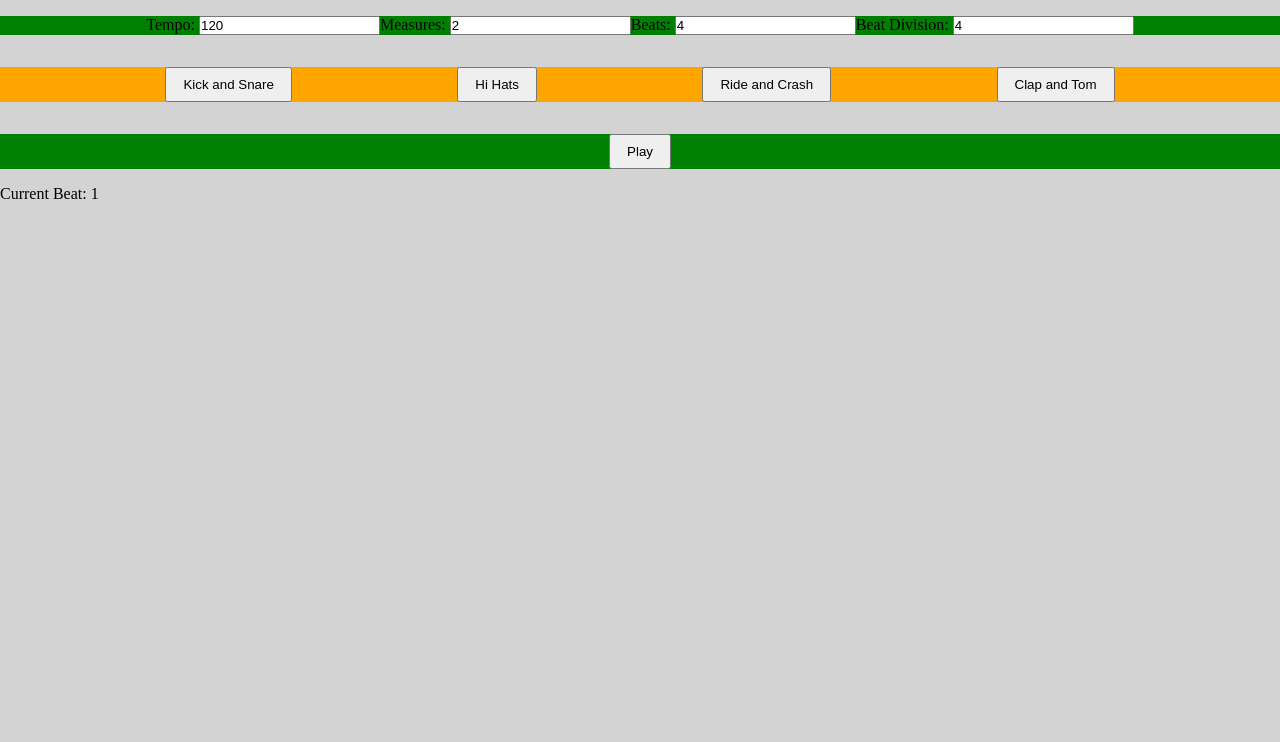
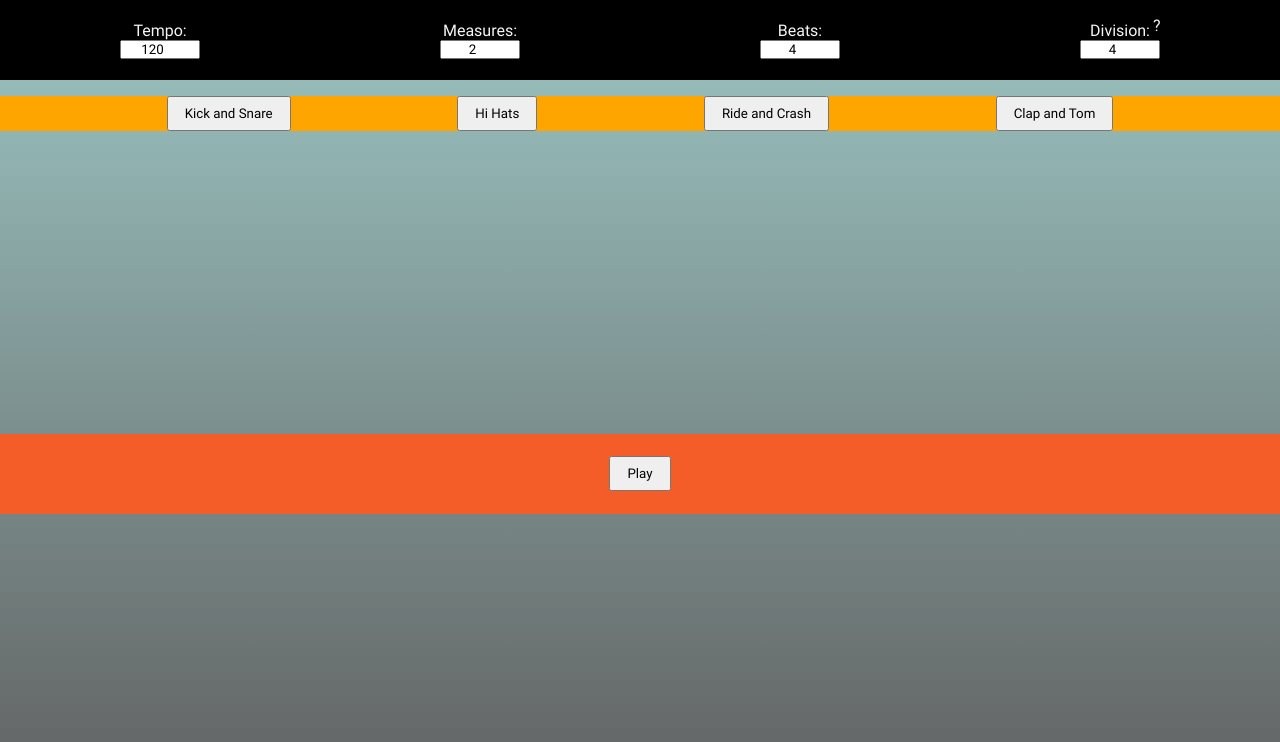
Before and after one commit to Dvwhite81/react_beat-maker, a React app: page / in a window 1280 px wide. Shown: the top 742 px of the page. Built offline with nearby package versions, Linux system fonts and the light colour scheme.

Commit message:
Settings bar css and some components done

```diff
--- a/src/App.css
+++ b/src/App.css
@@ -1,23 +1,14 @@
 #main-container {
-  background-color: lightgray;
   display: flex;
   flex-direction: column;
   width: 100%;
 }
 
-#settings,
-#select-instruments,
-#play-btn-container {
+#select-instruments {
   align-items: center;
   display: flex;
   margin: 1rem auto;
   width: 100%;
-}
-
-#settings,
-#play-btn-container {
-  background-color: green;
-  justify-content: center;
 }
 
 #select-instruments {
--- a/src/App.jsx
+++ b/src/App.jsx
@@ -2,7 +2,8 @@ import { useState } from 'react';
 import INSTRUMENTS from './scripts/instruments';
 import Board from './components/Board';
 import './App.css';
-import { isValidNum, isValidTempo } from './scripts/helpers';
+import Settings from './components/Settings';
+import PlayBtn from './components/PlayBtn';
 
 let loopInterval;
 
@@ -18,14 +19,12 @@ function App() {
   const [tempo, setTempo] = useState(120);
   const [timing, setTiming] = useState(60000 / tempo / beatDivision);
   const [isPlaying, setIsPlaying] = useState(false);
-  const [btnText, setBtnText] = useState('Play');
 
   // MS per beat = 60000 / tempo
   // MS per beat division = 60000 / tempo / beatDivision
   let index = 1;
 
   const play = () => {
-    setBtnText('Stop');
     loopInterval = setInterval(() => {
       setCurrentBeat((index % totalBeats) + 1);
       index++;
@@ -34,103 +33,26 @@ function App() {
 
   const stop = () => {
     setIsPlaying(false);
-    setBtnText('Play');
     clearInterval(loopInterval);
     setCurrentBeat(1);
   };
 
-  const togglePlaying = () => {
-    if (isPlaying) {
-      stop();
-    } else {
-      setIsPlaying(true);
-      play();
-    }
-  };
-
-  const updateTempo = (value) => {
-    const newTempo = parseInt(value, 10);
-    if (!isValidTempo(newTempo)) return;
-
-    setTempo(newTempo);
-    setTiming(60000 / newTempo / beatDivision);
-
-    if (isPlaying) stop();
-  };
-
-  const updateNumMeasures = (value) => {
-    const newNumMeasures = parseInt(value, 10);
-
-    if (!isValidNum(newNumMeasures)) return;
-
-    setNumMeasures(newNumMeasures);
-    setTotalBeats(newNumMeasures * numBeats * beatDivision);
-    if (isPlaying) stop();
-  };
-
-  const updateNumBeats = (value) => {
-    const newNumBeats = parseInt(value, 10);
-
-    if (!isValidNum(newNumBeats)) return;
-
-    setNumBeats(newNumBeats);
-    setTotalBeats(numMeasures * newNumBeats * beatDivision);
-    if (isPlaying) stop();
-  };
-
-  const updateBeatDivision = (value) => {
-    const newBeatDivision = parseInt(value, 10);
-
-    if (!isValidNum(newBeatDivision)) return;
-
-    setBeatDivision(newBeatDivision);
-    setTotalBeats(numMeasures * numBeats * newBeatDivision);
-    setTiming(60000 / tempo / newBeatDivision);
-    if (isPlaying) stop();
-  };
-
   return (
     <div id="main-container">
-      <div id="settings">
-        <label htmlFor="tempo-input">
-          Tempo:{' '}
-          <input
-            type="number"
-            id="tempo-input"
-            value={tempo}
-            onChange={({ target }) => updateTempo(target.value)}
-          />
-        </label>
-        <label htmlFor="numMeasures-input">
-          Measures:{' '}
-          <input
-            type="number"
-            id="numMeasures-input"
-            value={numMeasures}
-            onChange={({ target }) => updateNumMeasures(target.value)}
-          />
-        </label>
-        <label htmlFor="numBeats-input">
-          Beats:{' '}
-          <input
-            type="number"
-            id="numBeats-input"
-            value={numBeats}
-            onChange={({ target }) => updateNumBeats(target.value)}
-          />
-        </label>
-        <label htmlFor="beatDivision-input">
-          Beat Division:{' '}
-          <input
-            type="number"
-            id="beatDivision-input"
-            value={beatDivision}
-            onChange={({ target }) =>
-              updateBeatDivision(target.value)
-            }
-          />
-        </label>
-      </div>
+      <Settings
+        isPlaying={isPlaying}
+        tempo={tempo}
+        setTempo={setTempo}
+        numMeasures={numMeasures}
+        setNumMeasures={setNumMeasures}
+        numBeats={numBeats}
+        setNumBeats={setNumBeats}
+        beatDivision={beatDivision}
+        setBeatDivision={setBeatDivision}
+        setTotalBeats={setTotalBeats}
+        setTiming={setTiming}
+        stop={stop}
+      />
       <div id="select-instruments">
         {INSTRUMENTS.map((i) => (
           <button
@@ -153,18 +75,12 @@ function App() {
           />
         ))}
       </div>
-      <div id="play-btn-container">
-        <button
-          type="button"
-          id="play-pause-button"
-          onClick={() => {
-            togglePlaying();
-          }}
-        >
-          {btnText}
-        </button>
-      </div>
-      <div className="info">Current Beat: {currentBeat}</div>
+      <PlayBtn
+        isPlaying={isPlaying}
+        setIsPlaying={setIsPlaying}
+        play={play}
+        stop={stop}
+      />
     </div>
   );
 }
--- /dev/null
+++ b/src/components/PlayBtn.css
@@ -0,0 +1,9 @@
+#play-btn-container {
+  align-items: center;
+  background-color: var(--dark-orange-bg);
+  display: flex;
+  height: var(--navbar-height);
+  justify-content: center;
+  margin: auto;
+  width: 100%;
+}
--- /dev/null
+++ b/src/components/PlayBtn.jsx
@@ -0,0 +1,28 @@
+import './PlayBtn.css';
+
+function PlayBtn({ isPlaying, setIsPlaying, play, stop }) {
+  const togglePlaying = () => {
+    if (isPlaying) {
+      stop();
+    } else {
+      setIsPlaying(true);
+      play();
+    }
+  };
+
+  return (
+    <div id="play-btn-container">
+      <button
+        type="button"
+        id="play-pause-button"
+        onClick={() => {
+          togglePlaying();
+        }}
+      >
+        {isPlaying ? 'Stop' : 'Play'}
+      </button>
+    </div>
+  );
+}
+
+export default PlayBtn;
--- /dev/null
+++ b/src/components/Settings.css
@@ -0,0 +1,88 @@
+#settings {
+  align-items: center;
+  background-color: black;
+  color: whitesmoke;  display: flex;
+  height: var(--navbar-height);
+  justify-content: center;
+  width: 100%;
+}
+
+.settings-input {
+  align-items: center;
+  display: flex;
+  height: 100%;
+  justify-content: center;
+  position: relative;
+  width: 100%;
+}
+
+.settings-input label {
+  display: flex;
+  flex-direction: column;
+  text-align: center;
+  width: 100%;
+}
+
+.settings-input input {
+  margin: 0 auto;
+  text-align: center;
+  max-width: 10vh;
+  width: 50%;
+}
+
+.settings-label-span {
+  display: flex;
+  justify-content: center;
+}
+
+#settings-question {
+  background-color: black;
+  border: none;
+  border-radius: 50%;
+  color: whitesmoke;
+  display: flex;
+  font-size: 1rem;
+  justify-content: center;
+  margin: auto;
+  padding: 0;
+  position: absolute;
+  right: 5vw;
+  top: 2vh;
+  width: 1rem;
+}
+
+/* Probably a better way to do this */
+@media screen and (min-width: 750px) {
+  #settings-question {
+    right: 6vw;
+  }
+}
+
+@media screen and (min-width: 950px) {
+  #settings-question {
+    right: 8vw;
+  }
+}
+
+@media screen and (min-width: 1200px) {
+  #settings-question {
+    right: 9vw;
+  }
+}
+
+#settings-question:hover {
+  background-color: whitesmoke;
+  color: black;
+  cursor: pointer;
+}
+
+#settings-extra-text {
+  background-color: black;
+  border-bottom-left-radius: 10px;
+  border-bottom-right-radius: 10px;
+  padding: 1rem;
+  position: absolute;
+  text-align: center;
+  top: var(--navbar-height);
+  width: 100%;
+}
--- /dev/null
+++ b/src/components/Settings.jsx
@@ -0,0 +1,93 @@
+import { isValidNum, isValidTempo } from '../scripts/helpers';
+import SettingsInput from './SettingsInput';
+import './Settings.css';
+
+function Settings({
+  isPlaying,
+  tempo,
+  setTempo,
+  numMeasures,
+  setNumMeasures,
+  numBeats,
+  setNumBeats,
+  beatDivision,
+  setBeatDivision,
+  setTotalBeats,
+  setTiming,
+  stop,
+}) {
+  const updateTempo = (value) => {
+    const newTempo = parseInt(value, 10);
+    if (!isValidTempo(newTempo)) return;
+
+    setTempo(newTempo);
+    setTiming(60000 / newTempo / beatDivision);
+
+    if (isPlaying) stop();
+  };
+
+  const updateNumMeasures = (value) => {
+    const newNumMeasures = parseInt(value, 10);
+
+    if (!isValidNum(newNumMeasures)) return;
+
+    setNumMeasures(newNumMeasures);
+    setTotalBeats(newNumMeasures * numBeats * beatDivision);
+    if (isPlaying) stop();
+  };
+
+  const updateNumBeats = (value) => {
+    const newNumBeats = parseInt(value, 10);
+
+    if (!isValidNum(newNumBeats)) return;
+
+    setNumBeats(newNumBeats);
+    setTotalBeats(numMeasures * newNumBeats * beatDivision);
+    if (isPlaying) stop();
+  };
+
+  const updateBeatDivision = (value) => {
+    const newBeatDivision = parseInt(value, 10);
+
+    if (!isValidNum(newBeatDivision)) return;
+
+    setBeatDivision(newBeatDivision);
+    setTotalBeats(numMeasures * numBeats * newBeatDivision);
+    setTiming(60000 / tempo / newBeatDivision);
+    if (isPlaying) stop();
+  };
+  return (
+    <div id="settings">
+      <SettingsInput
+        type="tempo"
+        labelText="Tempo: "
+        value={tempo}
+        setValue={updateTempo}
+        extraText={false}
+      />
+      <SettingsInput
+        type="numMeasures"
+        labelText="Measures: "
+        value={numMeasures}
+        setValue={updateNumMeasures}
+        extraText={false}
+      />
+      <SettingsInput
+        type="numBeats"
+        labelText="Beats: "
+        value={numBeats}
+        setValue={updateNumBeats}
+        extraText={false}
+      />
+      <SettingsInput
+        type="beatDivision"
+        labelText="Division: "
+        value={beatDivision}
+        setValue={updateBeatDivision}
+        extraText
+      />
+    </div>
+  );
+}
+
+export default Settings;
--- /dev/null
+++ b/src/components/SettingsInput.jsx
@@ -0,0 +1,50 @@
+import { useState } from 'react';
+
+function SettingsInput({
+  type,
+  labelText,
+  value,
+  setValue,
+  extraText,
+}) {
+  const [displayClass, setDisplayClass] = useState('hidden');
+
+  const toggleClass = () => {
+    if (displayClass === 'hidden') {
+      setDisplayClass('');
+    } else {
+      setDisplayClass('hidden');
+    }
+  };
+
+  return (
+    <div className="settings-input">
+      <label htmlFor={`${type}-input`}>
+        {labelText}
+        <input
+          type="number"
+          id={`${type}-input`}
+          value={value}
+          onChange={({ target }) => setValue(target.value)}
+        />
+      </label>
+      {extraText && (
+        <span
+          id="settings-question"
+          onMouseEnter={toggleClass}
+          onMouseLeave={toggleClass}
+        >
+          ?
+        </span>
+      )}
+      {extraText && (
+        <p id="settings-extra-text" className={displayClass}>
+          4 = sixteenth <br />
+          2 = eighth <br />1 = quarter
+        </p>
+      )}
+    </div>
+  );
+}
+
+export default SettingsInput;
--- a/src/index.css
+++ b/src/index.css
@@ -1,96 +1,84 @@
 :root {
-  --square-size: calc(10vh - 2px);
+  --small-square-size: 5vh;
+  --large-square-size: 10vh;
+  --navbar-height: 10vh;
+  --main-height: 80vh;
+  --light-blue-bg: #59CEF7;
+  --dark-blue-bg: #597FF7;
+  --light-orange-bg: #f78259;
+  --dark-orange-bg: #F55D28;
+  --green-bg: #7FF759;
+  --purple-bg: #D159F7;
 }
 
 * {
   box-sizing: border-box;
+  font-family: roboto, sans-serif;
+  font-weight: 400;
   margin: 0;
   padding: 0;
 }
 
-/* Main container */
 #root {
-	background-color: burlywood;
+  background: linear-gradient(
+    to bottom,
+    #9bc5c3,
+    #616161
+  );
 	display: flex;
 	height: 100vh;
 	width: 100vw;
 }
 
-/* Start Modal and Skip Button */
-#open-modal-btn {
-  background-color: sienna;
-  border: none;
-  border-radius: 10px;
-  color: bisque;
-  cursor: pointer;
-  font-weight: bold;
-  left: 50%;
-  padding: 5px 10px;
+.tooltip .tooltiptext {
+  background-color: #000;
+  border-radius: 6px;
+  color: #fff;
+  padding: 0.5rem;
   position: absolute;
-  top: 0.5rem;
-  transform: translate(-50%, 0%);
-}
-
-#open-modal-btn:hover {
-  background-color: bisque;
-  color: sienna;
-}
-
-#myModal {
-	background-color: sienna;
-  border-radius: 10px;
-  color: bisque;
-  display: none;
-  height: 50%;
-  left: 50%;
-  overflow: auto;
-  padding: 1rem;
-  position: fixed;
-  top: 50%;
-  -webkit-transform: translate(-50%, -50%);
-  transform: translate(-50%, -50%);
-  width: 50%;
+  text-align: center;
+  visibility: hidden;
+  width: fit-content;
   z-index: 1;
 }
 
-#modal-content {
-	display: flex;
-	flex-direction: column;
-	justify-content: space-around;
-	text-align: center;
-	width: 100%;
+.tooltip:hover .tooltiptext {
+  visibility: visible;
 }
 
-#close-modal {
-	color: bisque;
-	font-size: 28px;
-	font-weight: bold;
-	position: absolute;
-	top: 0;
-	right: 5px;
+.icon {
+  cursor: pointer;
+  height: 100%;
 }
 
-#close-modal:hover,
-#close-modal:focus {
-	color: black;
-	text-decoration: none;
-	cursor: pointer;
+.hidden {
+  display: none!important;
 }
 
-#modal-submit-btn {
-	background-color: bisque;
-  border: 1px solid bisque;
-	border-radius: 10px;
-	color: sienna;
-	cursor: pointer;
-	font-weight: bold;
-	margin: 0 auto;
-	padding: 5px 10px;
-	width: fit-content;
+@font-face {
+  font-family: 'roboto';
+  src: url('../src/assets/fonts/Roboto-Thin.ttf');
+  font-weight: 200;
+  font-display: swap;
 }
 
-#modal-submit-btn:hover {
-  background-color: sienna;
-  color: bisque;
+@font-face {
+  font-family: 'roboto';
+  src: url('../src/assets/fonts/Roboto-Regular.ttf');
+  font-weight: 400;
+  font-display: swap;
 }
-/* End Modal */
+
+@font-face {
+  font-family: 'roboto';
+  src: url('../src/assets/fonts/Roboto-Medium.ttf');
+  font-weight: 700;
+  font-display: swap;
+}
+
+@font-face {
+  font-family: 'roboto';
+  src: url('../src/assets/fonts/Roboto-Bold.ttf');
+  font-weight: 900;
+  font-display: swap;
+}
```
Also changed, not shown: src/Modal.css (added, +76 -0 lines), src/components/Board.css (added).
